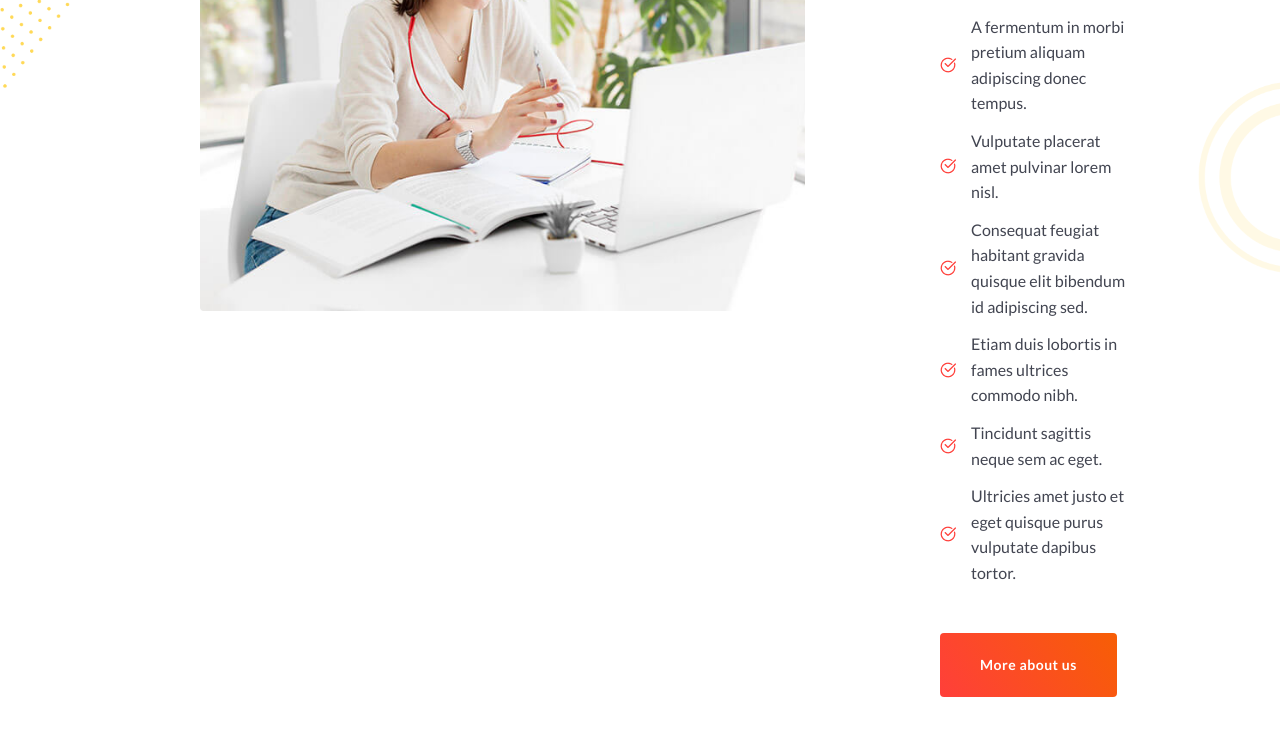
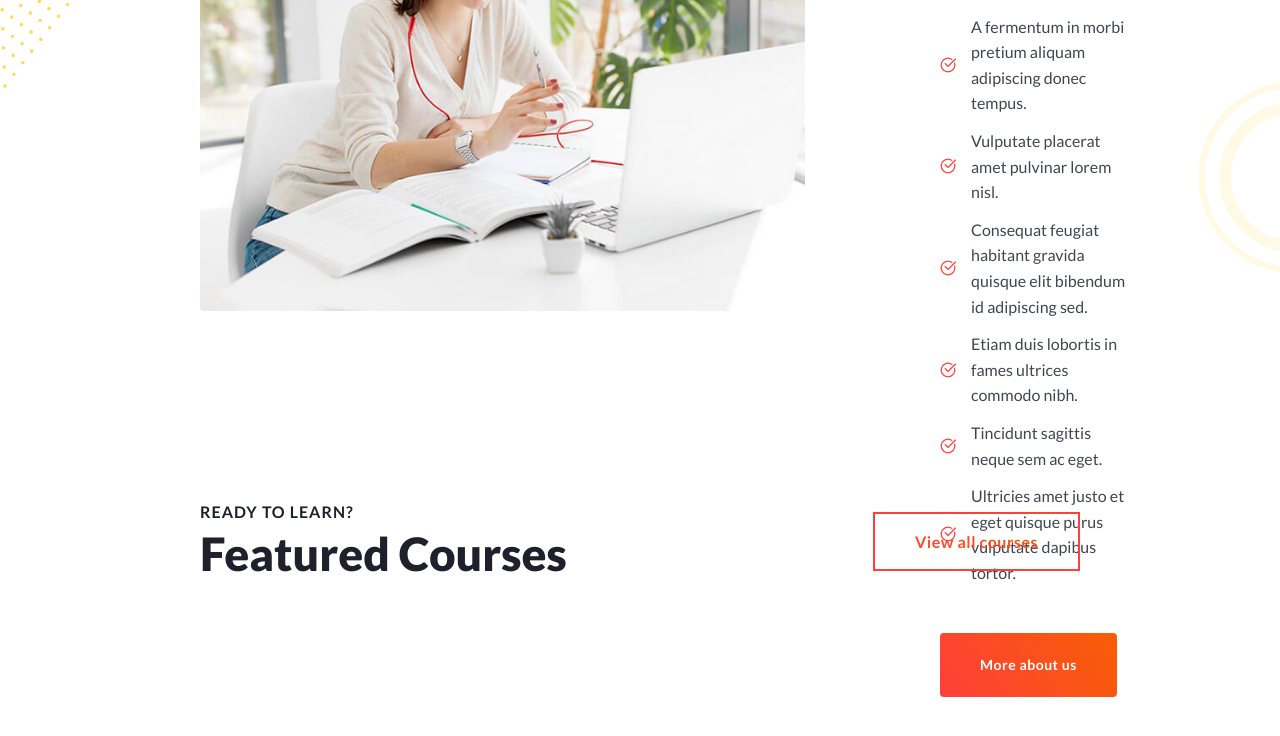
Before and after one commit to osimhondadaxanov2013-maker/project, a website: page index.html in a window 1280 px wide. Shown: the part 1250-1986 px from the top of the page. Before the commit the page ends 1947 px from the top, so only its background shows below. Drawn offline with Linux system fonts and the light colour scheme.

```diff
--- a/css/style.css
+++ b/css/style.css
@@ -245,3 +245,44 @@
   border: none;
   border-radius: 4px;
 }
+.workers {
+  width: 100%;
+  height: 900px;
+  padding: 0 200px;
+}
+.workers__header {
+  display: flex;
+  align-items: center;
+  justify-content: space-between;
+}
+.workers__header--text span {
+  font-family: "Lato", sans-serif;
+  font-weight: 700;
+  font-size: 16px;
+  line-height: 150%;
+  letter-spacing: 1px;
+  text-transform: uppercase;
+  color: #1e212c;
+  margin-bottom: 8px;
+}
+.workers__header--text h2 {
+  font-family: "Lato", sans-serif;
+  font-weight: 900;
+  font-size: 46px;
+  line-height: 130%;
+  letter-spacing: 0%;
+  color: #1e212c;
+}
+.workers__header--btn {
+  padding: 18px 40px;
+  font-family: "Lato", sans-serif;
+  font-weight: 700;
+  font-size: 16px;
+  letter-spacing: 0.5px;
+  text-align: center;
+  background: linear-gradient(55.95deg, #ff3f3a 0%, #f75e05 100%);
+  -webkit-background-clip: text;
+  -webkit-text-fill-color: transparent;
+  border: 2px solid #FF3F3A;
+  cursor: progress;
+}
--- a/index.html
+++ b/index.html
@@ -144,7 +144,15 @@
           <button class="banner__text--btn">More about us</button>
         </div>
       </section>
-      <section></section>
+      <section class="workers">
+        <div class="workers__header">
+          <div class="workers__header--text">
+            <span>Ready to learn?</span>
+            <h2>Featured Courses</h2>
+          </div>
+          <button class="workers__header--btn">View all courses</button>
+        </div>
+      </section>
     </div>
   </body>
 </html>
```
